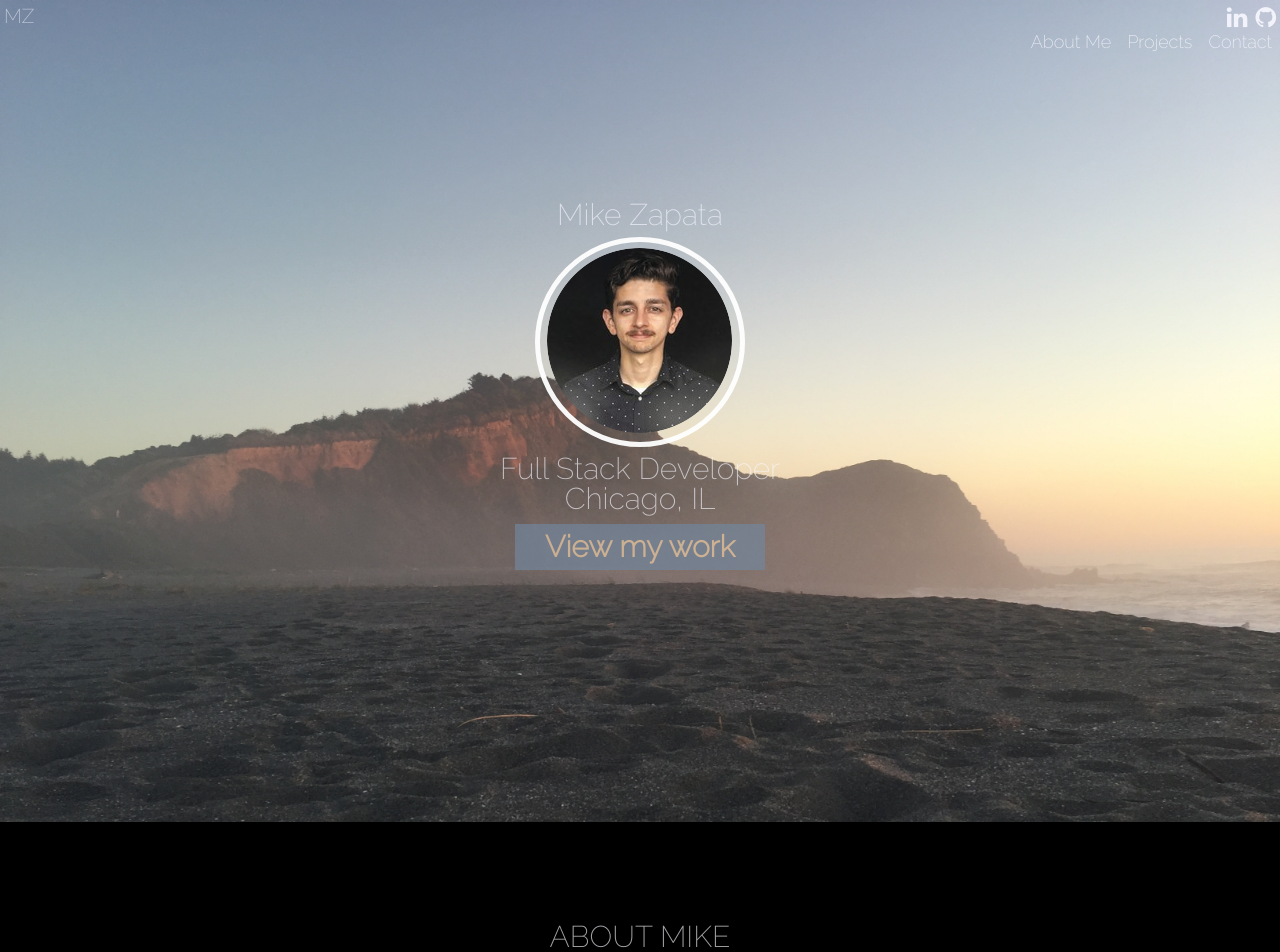
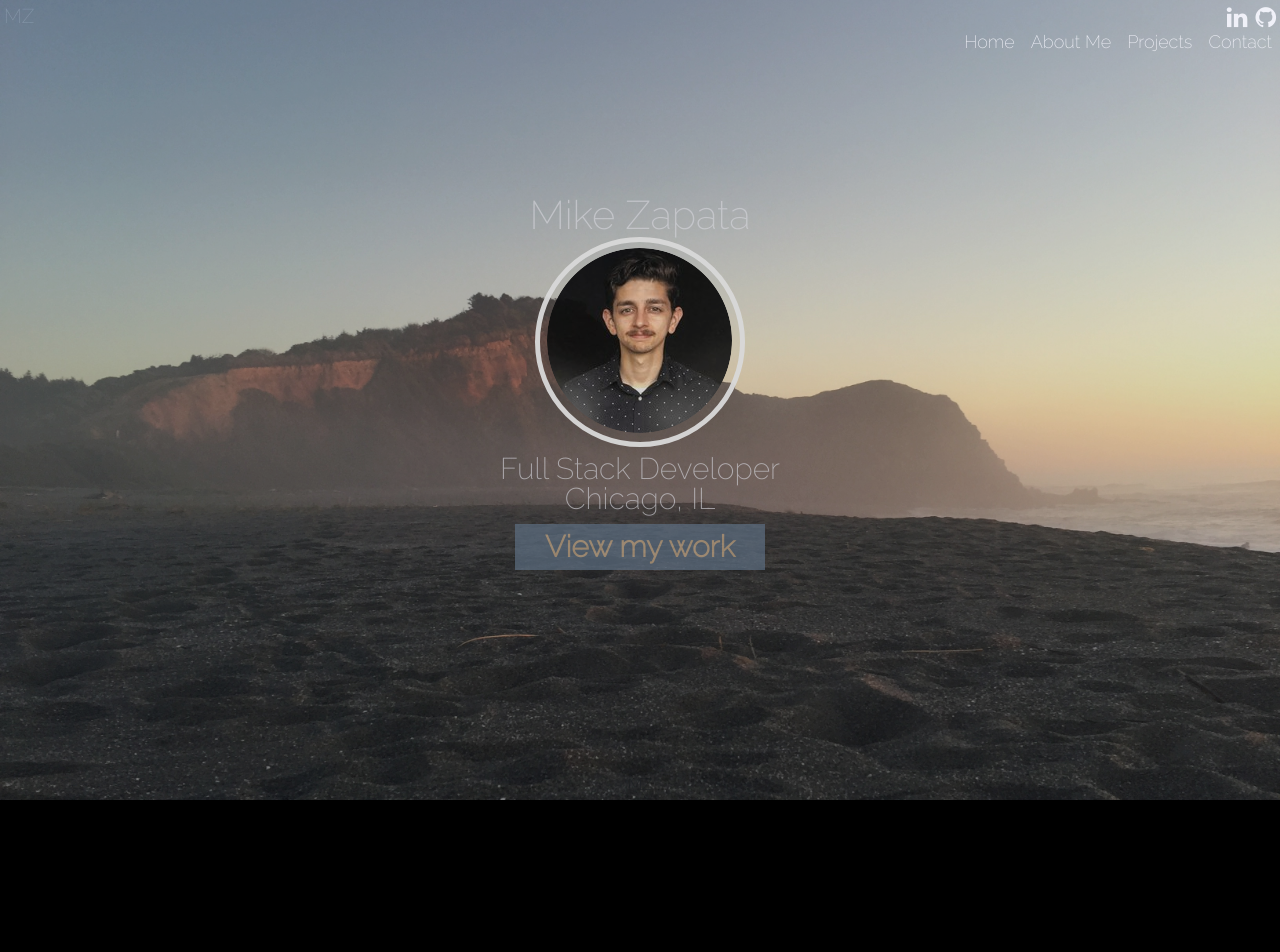
Before and after one commit to zapmi/MZ-portfolio, an Angular app in the folder portfolio/: page /about in a window 1280 px wide. Shown: the top 952 px of the page. Built offline with nearby package versions, Linux system fonts and the light colour scheme.

Commit message:
minor styling done

```diff
--- a/portfolio/src/app/about/about.component.css
+++ b/portfolio/src/app/about/about.component.css
@@ -32,9 +32,9 @@
 #aboutDiv {
     color: ghostwhite;
     font-family: 'Raleway', sans-serif;
-    font-size: 30px;
+    font-size: 40px;
     font-weight: thin;
-    padding: 100px 3px 10px 3px;
+    padding: 200px 3px 10px 3px;
     opacity: 65%;
 }
 
--- a/portfolio/src/app/about/about.component.html
+++ b/portfolio/src/app/about/about.component.html
@@ -11,7 +11,7 @@
 
 
 <div class="about">
-  <div id="aboutDiv">ABOUT MIKE</div>
+  <div id="aboutDiv">About Mike</div>
   <br>
   <div class="container">
     <div class="row">
--- a/portfolio/src/app/app.component.html
+++ b/portfolio/src/app/app.component.html
@@ -1,5 +1,5 @@
 <div class="pageContent">
-    <a class="navbar-brand" href="/">
+    <a routerLink="['/']" class="navbar-brand">
         MZ
     </a>
 
@@ -14,6 +14,10 @@
 
         <div class="collapse navbar-collapse" [ngClass]="{ 'show': navbarOpen }">
             <ul class="navbar-nav ml-auto">
+                <li class="nav-item">
+                    <a [routerLink]="['/']" class="nav-link">Home</a>
+                </li>
+
                 <li class="nav-item">
                     <a [routerLink]="['/about']" class="nav-link">About Me</a>
                 </li>
@@ -31,9 +35,10 @@
 
 
     <app-canvas></app-canvas>
-    <!-- <app-about></app-about>
+     <!-- <app-about></app-about>
     <app-projects></app-projects>
-    <app-contact></app-contact> -->
+    <app-contact></app-contact>  -->
+
 
 
 
--- a/portfolio/src/app/canvas/canvas.component.css
+++ b/portfolio/src/app/canvas/canvas.component.css
@@ -9,17 +9,23 @@
 .canvas {
     /* background-color: red; */
     background-image: url('../../assets/images/patricksPoint.jpg');
+    background-attachment: fixed;
+    background-position: center;
+    background-repeat: no-repeat;
     background-size: cover;
-    width: 100%;
-    height: 822px;
+    /* position: relative; */
     text-align: center;
     line-height: 30px;
+    opacity: 85%;
+    min-height: 100%;
+
+    width: 100%;
 }
 
 .intro {
     color: ghostwhite;
     font-family: 'Raleway', sans-serif;
-    font-size: 30px;
+    font-size: 40px;
     font-weight: thin;
     padding-top: 200px;
     opacity: 65%;
@@ -52,7 +58,6 @@
     color: #f7d4aa;
     font-weight: bold;
     text-decoration: none;
-
 }
 
 .showWorkButton:hover {
@@ -65,3 +70,9 @@
     opacity: 95%;
     margin: 7px;
 }
+
+footer {
+    margin-top: 200px;
+    margin-bottom: 15px;
+    position: relative;
+}
--- a/portfolio/src/app/canvas/canvas.component.html
+++ b/portfolio/src/app/canvas/canvas.component.html
@@ -11,4 +11,7 @@
                 work</a>
         </div>
     </div>
+
+    <footer>MZ</footer>
+
 </div>
--- a/portfolio/src/app/contact/contact.component.css
+++ b/portfolio/src/app/contact/contact.component.css
@@ -14,7 +14,7 @@
     font-size: 50px;
     font-weight: thin;
     margin-bottom: 105px;
-    padding-top: 100px;
+    padding-top: 200px;
     opacity: 65%;
 }
 
--- a/portfolio/src/app/projects/projects.component.css
+++ b/portfolio/src/app/projects/projects.component.css
@@ -1,5 +1,5 @@
 .projects {
-    background-image: url('../../assets/images/patricksPoint.jpg');
+    /* background-image: url('../../assets/images/patricksPoint.jpg'); */
     background-size: cover;
     width: 100%;
     height: fit-content;
@@ -13,9 +13,10 @@
     font-size: 50px;
     font-weight: thin;
     margin-bottom: 50px;
-    padding-top: 100px;
+    padding-top: 200px;
     opacity: 65%;
 }
+
 a {
     color: ghostwhite;
     text-align: center;
--- a/portfolio/src/styles.css
+++ b/portfolio/src/styles.css
@@ -1,7 +1,12 @@
 /* You can add global styles to this file, and also import other style files */
+html, body {
+    height: 100%;
+    margin: 0;
+}
 
 body {
     background-color: black;
     font-family: 'Raleway', sans-serif;
 
+
 }
```
Also changed, not shown: portfolio/package.json (+6 -6 lines), portfolio/src/app/app.component.css (line endings or trailing spaces), 1 other file (tests, documents, lock files or other folders).
